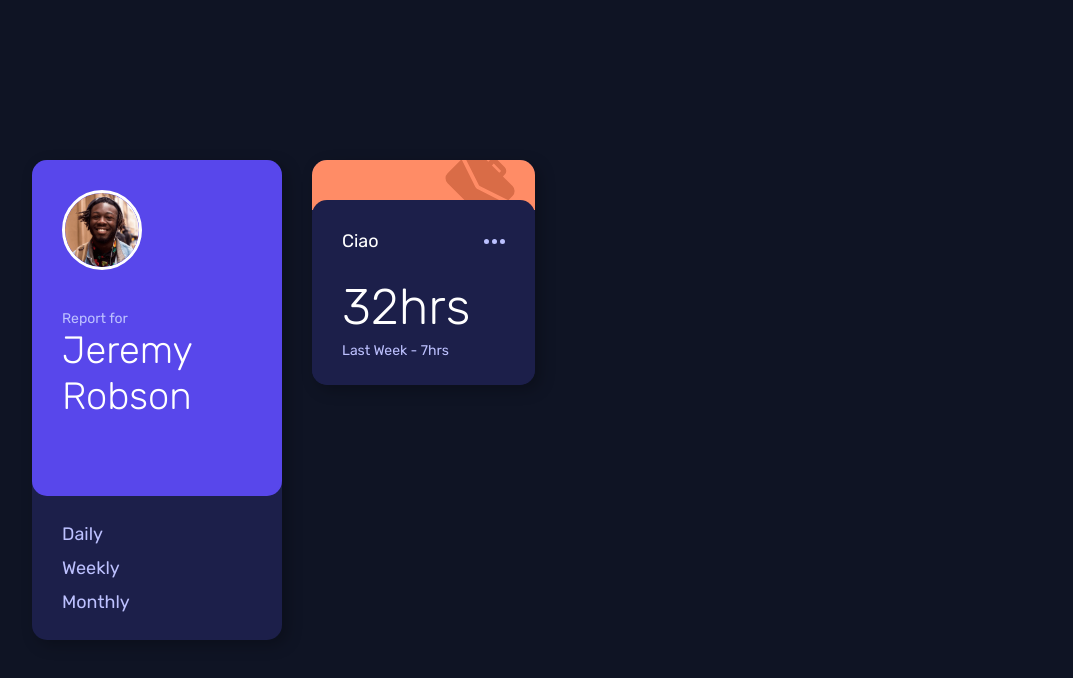
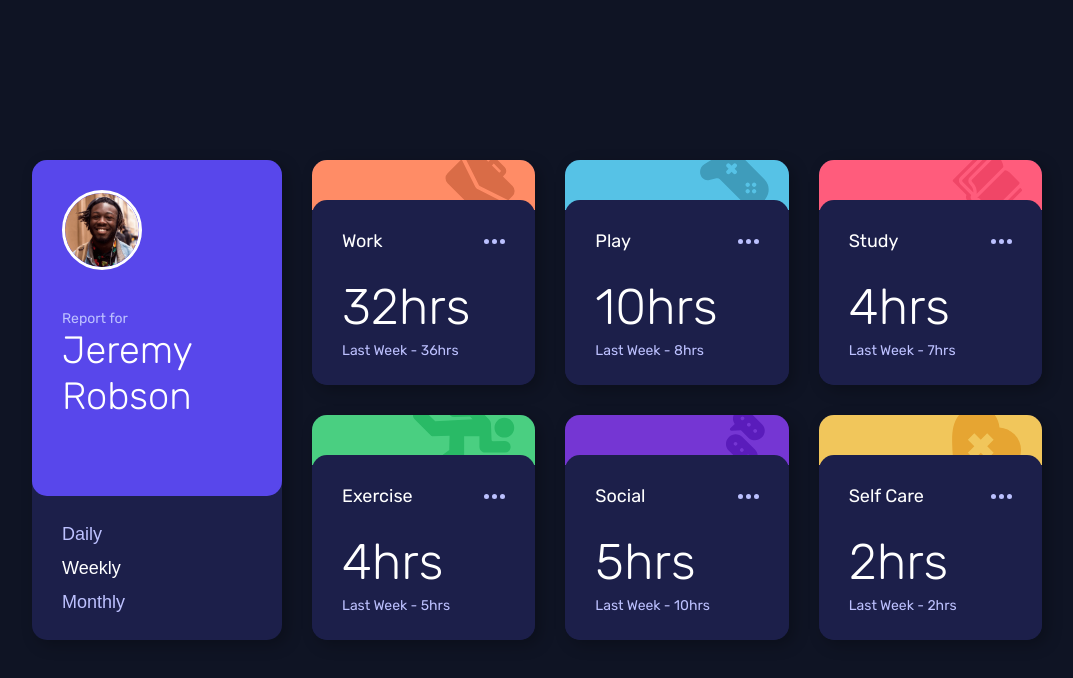
Before and after one commit to dokkalemon/time-tracking-dashboard-main, a Vue app: page / in a window 1280 px wide. Shown: the top 678 px of the page, without its empty margins (103-1176 px from the left). Built offline with nearby package versions, Linux system fonts and the light colour scheme.

Commit message:
complete challenge only desktop size

```diff
--- a/src/App.vue
+++ b/src/App.vue
@@ -1,7 +1,7 @@
 <template>
   <main>
-    <UserCard />
-    <CardContainer />
+    <UserCard @prova="provass" :statement="statement"/>
+    <CardContainer :dataArray="dataJson" :statement="statement"/>
 
 
   </main>
@@ -15,6 +15,7 @@
 import UserCard from '@/components/UserCard.vue'
 import CardContainer from '@/components/CardContainer.vue'
 
+import data from '@/data/data.json'
 
 export default {
   name: 'App',
@@ -22,7 +23,32 @@ export default {
     UserCard,
     CardContainer,
 
+  },
+
+  created() {
+    this.getData()
+  },
+
+  data() {
+    return {
+      dataJson: null,
+      statement: 'weekly'
+    }
+  },
+
+  methods: {
+    getData() {
+      this.dataJson = data
+    },
+
+    provass(dato) {
+      this.statement = dato
+    }
   }
+
+
+
+
 }
 </script>
 
--- a/src/components/Card.vue
+++ b/src/components/Card.vue
@@ -1,8 +1,8 @@
 <template>
   <section class="card">
     <div class="card-container">
-        <div class="card-image">
-            <img src="../assets/icon-work.svg" alt="">
+        <div class="card-image" :class="className">
+            <img :src="logo" alt="">
         </div>
 
         <div class="card-info px-30">
@@ -11,10 +11,10 @@
                 <img src="../assets/icon-ellipsis.svg" alt="">
             </div>
             <div class="card-info-main">
-                <h3>{{mainTime}}</h3>
+                <h3>{{mainTime}}hrs</h3>
             </div>
             <div class="card-info-subtitle">
-                <p>Last Week - {{lastTime}}</p>
+                <p>Last Week - {{lastTime}}hrs</p>
             </div>
         </div>
 
@@ -31,8 +31,9 @@ export default {
     props: {
         logo: String,
         title: String,
-        mainTime: String,
-        lastTime: String,
+        mainTime: Number,
+        lastTime: Number,
+        className: String,
     }
 }
 </script>
@@ -68,7 +69,6 @@ export default {
   .card-image {
       width: 100%;
       height: 50px;
-      background-color: $work-color;
       position: relative;
       img {
           height: 140%;
@@ -77,6 +77,25 @@ export default {
           right: 20px;
           top: -10px;
       }
+  }
+
+  .work {
+      background-color: $work-color
+  }
+  .play {
+      background-color: $play-color
+  }
+  .study {
+      background-color: $study-color
+  }
+  .exercise {
+      background-color: $exercise-color
+  }
+  .social {
+      background-color: $social-color
+  }
+  .self {
+      background-color: $self-color
   }
 
     .card-info {
--- a/src/components/CardContainer.vue
+++ b/src/components/CardContainer.vue
@@ -1,7 +1,15 @@
 <template>
   <section class="card-container">
 
-      <Card title="Ciao" mainTime="32hrs" lastTime="7hrs"/>
+      <Card
+      v-for="(item, index) in dataArray" :key="`data-${index}`"
+
+      :logo="require(`../assets/${imageCard[index].url}`)"
+      :title="item.title"
+      :mainTime="item.timeframes[statement].current"
+      :lastTime="item.timeframes[statement].previous"
+      :className="imageCard[index].color"
+      />
 
 
 
@@ -11,11 +19,54 @@
 <script>
 import Card from '@/components/Card.vue'
 
+
+
 export default {
     name: 'CardContainer',
     components: {
         Card,
+    },
+
+    props: {
+        dataArray: Array,
+        statement: String
+    },
+
+    data() {
+        return {
+            imageCard: [
+                {
+                    url: 'icon-work.svg',
+                    color: 'work',
+                },
+                {
+                    url: 'icon-play.svg',
+                    color: 'play',
+                },
+                {
+                    url: 'icon-study.svg',
+                    color: 'study',
+                },
+                {
+                    url: 'icon-exercise.svg',
+                    color: 'exercise',
+                },
+                {
+                    url: 'icon-social.svg',
+                    color: 'social',
+                },
+                {
+                    url: 'icon-self-care.svg',
+                    color: 'self',
+                },
+            ]
+        }
     }
+
+
+
+
+
 }
 </script>
 
--- a/src/components/UserCard.vue
+++ b/src/components/UserCard.vue
@@ -13,13 +13,13 @@
         <div class="time px-30">
             <ul>
                 <li>
-                    <a href="#">Daily</a>
+                    <button value="daily" @click="$emit('prova', 'daily')" :class="{active: (statement === 'daily')}">Daily</button>
                 </li>
                 <li>
-                    <a href="#">Weekly</a>
+                    <button value="weekly" @click="$emit('prova', 'weekly')" :class="{active: (statement === 'weekly')}">Weekly</button>
                 </li>
                 <li>
-                    <a href="#">Monthly</a>
+                    <button value="monthly" @click="$emit('prova', 'monthly')" :class="{active: (statement === 'monthly')}">Monthly</button>
                 </li>
             </ul>
         </div>
@@ -28,7 +28,11 @@
 
 <script>
 export default {
-    name: 'UserCard'
+    name: 'UserCard',
+
+    props: {
+        statement: String,
+    }
 }
 </script>
 
@@ -86,13 +90,19 @@ export default {
 
                 li {
 
-                    a {
+                    button {
+                        background-color: transparent;
+                        border: none;
                         color: $subtext-color;
-                        text-decoration: none;
+                        font-size: 18px;
+                        cursor: pointer;
 
                         &:active {
                             color: white;
                         }
+                    }
+                    .active {
+                        color: white;
                     }
 
                 }
--- /dev/null
+++ b/src/data/data.json
@@ -0,0 +1,104 @@
+[
+  {
+    "title": "Work",
+    "timeframes": {
+      "daily": {
+        "current": 5,
+        "previous": 7
+      },
+      "weekly": {
+        "current": 32,
+        "previous": 36
+      },
+      "monthly": {
+        "current": 103,
+        "previous": 128
+      }
+    }
+  },
+  {
+    "title": "Play",
+    "timeframes": {
+      "daily": {
+        "current": 1,
+        "previous": 2
+      },
+      "weekly": {
+        "current": 10,
+        "previous": 8
+      },
+      "monthly": {
+        "current": 23,
+        "previous": 29
+      }
+    }
+  },
+  {
+    "title": "Study",
+    "timeframes": {
+      "daily": {
+        "current": 0,
+        "previous": 1
+      },
+      "weekly": {
+        "current": 4,
+        "previous": 7
+      },
+      "monthly": {
+        "current": 13,
+        "previous": 19
+      }
+    }
+  },
+  {
+    "title": "Exercise",
+    "timeframes": {
+      "daily": {
+        "current": 1,
+        "previous": 1
+      },
+      "weekly": {
+        "current": 4,
+        "previous": 5
+      },
+      "monthly": {
+        "current": 11,
+        "previous": 18
+      }
+    }
+  },
+  {
+    "title": "Social",
+    "timeframes": {
+      "daily": {
+        "current": 1,
+        "previous": 3
+      },
+      "weekly": {
+        "current": 5,
+        "previous": 10
+      },
+      "monthly": {
+        "current": 21,
+        "previous": 23
+      }
+    }
+  },
+  {
+    "title": "Self Care",
+    "timeframes": {
+      "daily": {
+        "current": 0,
+        "previous": 1
+      },
+      "weekly": {
+        "current": 2,
+        "previous": 2
+      },
+      "monthly": {
+        "current": 7,
+        "previous": 11
+      }
+    }
+  }
+]
```
